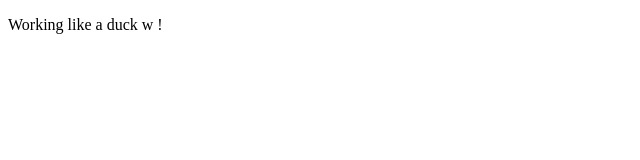
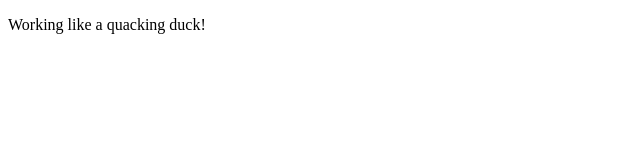
Before and after one commit to fnitu/fnitu.github.io, a plain HTML site: page index.html in a window 1280 px wide. Shown: the full height of the page, 0-640 px from the left. Drawn offline with Linux system fonts and the light colour scheme.

Commit message:
update index.html

```diff
--- a/index.html
+++ b/index.html
@@ -2,11 +2,11 @@
 <html lang="en">
 <head>
     <meta charset="UTF-8">
-    <title>Title</title>
+    <title>It works</title>
 </head>
 <body>
 <p>
-    Working like a duck w !
+    Working like a quacking duck!
 </p>
 </body>
 </html>
```
